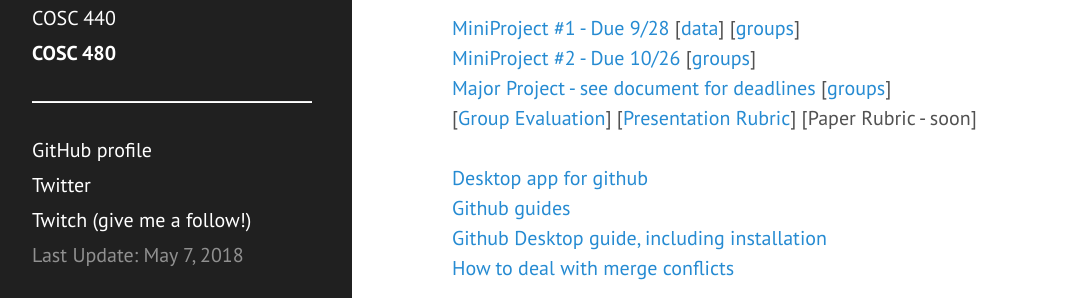
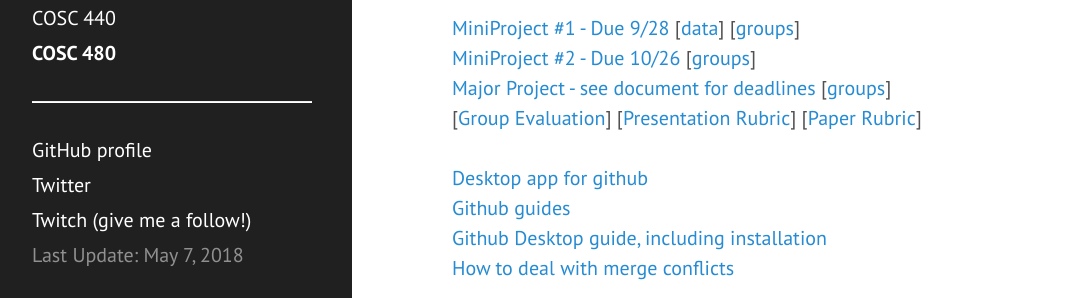
Before and after one commit to ripark/ripark.github.io, a Jekyll site: the page built from f18/cosc480.html, in a window 1280 px wide and 1378 px high. Shown: the part 1015-1313 px from the top of the window, without its empty margins (8-1074 px from the left). Built offline with Jekyll 4.4.1, drawn with Linux system fonts in a browser that asks for light colours; Markdown is read by kramdown in place of the engine named in the settings.

Commit message:
paper rubric

```diff
--- a/f18/cosc480.html
+++ b/f18/cosc480.html
@@ -47,7 +47,7 @@ Homework #4 (lab) - [<a href="http://ripark.github.io/f18/11_RNN_IMDB.ipynb">not
 <br>
 <a href="http://ripark.github.io/f18/COSC480MajProj.pdf">Major Project - see document for deadlines</a> [<a href="http://ripark.github.io/f18/groups3.txt">groups</a>]
 <br>
-[<a href="http://ripark.github.io/f18/GroupEval.docx">Group Evaluation</a>] [<a href="http://ripark.github.io/f18/PresentationRubric480.pdf">Presentation Rubric</a>] [Paper Rubric - soon]
+[<a href="http://ripark.github.io/f18/GroupEval.docx">Group Evaluation</a>] [<a href="http://ripark.github.io/f18/PresentationRubric480.pdf">Presentation Rubric</a>] [<a href="http://ripark.github.io/f18/PaperRubric480.pdf">Paper Rubric</a>]
 <br>
 <br>
 <a href="https://desktop.github.com/">Desktop app for github</a>
```
Also changed, not shown: 1 other file.
